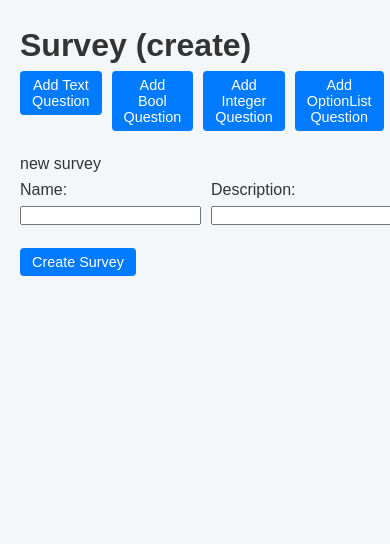
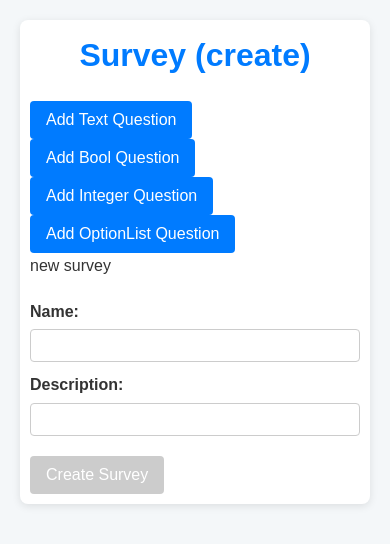
Before and after one commit to armydep/surveyhub-frontend, a React (Vite) app: page /survey in a window 390 px wide. Shown: the top 544 px of the page. Built offline with nearby package versions, Linux system fonts and the light colour scheme.

Commit message:
survey ui style css

```diff
--- a/src/components/Survey.jsx
+++ b/src/components/Survey.jsx
@@ -1,7 +1,7 @@
 import {useEffect, useState} from 'react';
 import {useLocation, useParams} from "react-router-dom";
 import {fetchSurveyById, submitAnswers, submitSurvey} from "../api/api.js";
-
+import '../styles/Survey.css'
 
 export default function Survey() {
     const {surveyId} = useParams();
@@ -186,15 +186,14 @@ export default function Survey() {
     function TextQuestionComponent(index, q, showCtrls, showAnswer, answer) {
         console.debug(`Text component added. index: ${index}. value: ${q}`);
         return (
-            <div key={index} style={{display: "flex", gap: "10px", marginBottom: "20px", borderStyle: "groove"}}>
-
-                <div style={{borderStyle: "groove"}}>
-                    <div>question (text)</div>
+            <div key={index} className="form-group bordered">
+                <div className="form-section">
+                    <div><strong>Question (text)</strong></div>
                     <textarea value={q.question}
                               disabled={showCtrls}
                               placeholder="Type a question (txt)"
                               onChange={(event) => handleTextQuestionChange(index, event)}/>
-                    <div style={{display: "flex", gap: "10px", marginBottom: "20px"}}>
+                    <div className="form-group">
                         <div>
                             <label htmlFor="quantity">Min size:</label>
                             <input
@@ -214,16 +213,15 @@ export default function Survey() {
                     </div>
                     {
                         !showCtrls &&
-                        (<button type="button" onClick={() => removeQuestion(index)} style={{marginLeft: '10px'}}>
+                        (<button type="button" onClick={() => removeQuestion(index)}>
                             Remove (txt)
                         </button>)
                     }
                 </div>
                 {
                     showAnswer &&
-                    (<div
-                        style={{display: "flex", gap: "10px", marginBottom: "20px", borderStyle: "groove"}}>
-                        <div>answer (text)</div>
+                    (<div className="form-section bordered">
+                        <div><strong>Answer (text)</strong></div>
                         <textarea
                             disabled={!showAnswer}
                             value={answer.value} placeholder="Type an answer (txt)"
@@ -237,17 +235,16 @@ export default function Survey() {
 
     function BooleanQuestionComponent(index, qst, showCtrls, showAnswer, answer) {
         return (
-            <div key={index} style={{display: "flex", gap: "10px", marginBottom: "20px", borderStyle: "groove"}}>
-                <div style={{borderStyle: "groove"}}>
-                    <div>question (bool)</div>
+            <div key={index} className="form-group bordered">
+                <div className="form-section">
+                    <div><strong>Question (bool)</strong></div>
                     <textarea disabled={showCtrls}
-                              value={qst.question} placeholder="Type a question (bool)"
                               onChange={(event) => handleBooleanQuestionChange(index, event)}
-                    />
-                    <div style={{display: "flex", gap: "10px", marginBottom: "20px"}}>
+                              value={qst.question} placeholder="Type a question (bool)"/>
+                    <div>
                         {
                             !showCtrls &&
-                            (<button type="button" onClick={() => removeQuestion(index)} style={{marginLeft: '10px'}}>
+                            (<button type="button" onClick={() => removeQuestion(index)}>
                                 Remove (bool)
                             </button>)
                         }
@@ -255,8 +252,9 @@ export default function Survey() {
                 </div>
                 {
                     showAnswer && (
-                        <div style={{display: "flex", gap: "10px", marginBottom: "20px", borderStyle: "groove"}}>
-                            <div>answer (bool)</div>
+                        <div className="form-section bordered">
+                            <div><strong>Answer (bool)</strong></div>
+                            <div className="radio-group">
                                 <label key={'b1'}>
                                     <input
                                         type="radio"
@@ -267,7 +265,6 @@ export default function Survey() {
                                     />
                                     true
                                 </label>
-                            <br/>
                                 <label key={'b2'}>
                                     <input
                                         type="radio"
@@ -278,7 +275,7 @@ export default function Survey() {
                                     />
                                     false
                                 </label>
-                            <br/>
+                            </div>
                             <p>Selected Option: {answer.value}</p>
                         </div>)
                 }
@@ -288,14 +285,14 @@ export default function Survey() {
 
     function IntegerQuestionComponent(index, value, showCtrls, showAnswer, answer) {
         return (
-            <div key={index} style={{display: "flex", gap: "10px", marginBottom: "20px", borderStyle: "groove"}}>
-                <div style={{borderStyle: "groove"}}>
-                    <div>question (int)</div>
+            <div key={index} className="form-group bordered">
+                <div className="form-section">
+                    <div><strong>Question (int)</strong></div>
                     <textarea value={value.question}
                               disabled={showCtrls}
                               placeholder="Type a question (int)"
                               onChange={(event) => handleIntegerQuestionChange(index, event)}/>
-                    <div style={{display: "flex", gap: "10px", marginBottom: "20px"}}>
+                    <div className="form-group">
                         <div>
                             <label htmlFor="quantity">Min:</label>
                             <input
@@ -315,15 +312,15 @@ export default function Survey() {
                     </div>
                     {
                         !showCtrls &&
-                        (<button type="button" onClick={() => removeQuestion(index)} style={{marginLeft: '10px'}}>
+                        (<button type="button" onClick={() => removeQuestion(index)}>
                             Remove (int)
                         </button>)
                     }
                 </div>
                 {
                     showAnswer && (
-                        <div style={{display: "flex", gap: "10px", marginBottom: "20px", borderStyle: "groove"}}>
-                            <div>answer (int)</div>
+                        <div  className="form-section bordered">
+                            <div><strong>Answer (int)</strong></div>
                             <input disabled={!showAnswer}
                                    onChange={(event) => handleAnswerChange(index, event)}
                                    value={answer.value}
@@ -337,42 +334,41 @@ export default function Survey() {
 
     function OptionListQuestionComponent(index, value, showCtrls, showAnswer, answer) {
         return (
-            <div key={index} style={{display: "flex", gap: "10px", marginBottom: "20px", borderStyle: "groove"}}>
-                <div style={{borderStyle: "groove"}}>
-                    <div>question (optlist)</div>
+            <div key={index} className="form-group bordered">
+                <div className="form-section">
+                    <div><strong>Question (optlist)</strong></div>
                     <textarea
                         disabled={showCtrls}
                         value={value.question} placeholder="Type a question (optlist)"
                         onChange={(event) => handleOptionListQuestionChange(index, event)}/>
-                    <div style={{marginTop: '10px', marginBottom: '10px', borderStyle: "ridge"}}>
+                    <div className="bordered" style={{marginTop: "10px", marginBottom: "10px", padding: "10px"}}>
                         <label>Options</label>
                         <button type="button" disabled={showCtrls} onClick={() => addOptionItem(index)}>Add Option item
                         </button>
-                        <div>
+                        <div className="option-list">
                             {
                                 questions[index].options.map((optitem, ind) => {
                                     console.debug("Option item: " + optitem + ". index: " + ind);
                                     return (
-                                        <div key={ind} style={{margin: '20px'}}>
+                                        <div key={ind} className="option-item">
                                             <label>{ind}:</label>
                                             <input
                                                 disabled={showCtrls}
                                                 value={optitem}
                                                 onChange={(event) => handleOptionItemTextChange(index, ind, event)}/>
                                             <button disabled={showCtrls} type="button"
-                                                    onClick={() => removeOptionItem(index, ind)}
-                                                    style={{margin: '10px'}}>Remove option
+                                                    style={{marginLeft: "10px"}}
+                                                    onClick={() => removeOptionItem(index, ind)}>Remove option
                                             </button>
                                         </div>
                                     );
                                 })
                             }
                         </div>
-
                     </div>
                     {
                         !showCtrls &&
-                        (<button type="button" onClick={() => removeQuestion(index)} style={{marginLeft: '10px'}}>
+                        (<button type="button" onClick={() => removeQuestion(index)}>
                             Remove (optlist)
                         </button>)
                     }
@@ -380,8 +376,8 @@ export default function Survey() {
                 {
                     showAnswer &&
                     (
-                        <div>
-                            <div>answer (optlist)</div>
+                        <div className="form-section">
+                            <div><strong>Answer (optlist)</strong></div>
                             {questions[index].options.map((opt, ind) => {
                                 const isChecked = (answer.value === (value.options.indexOf(opt)));
                                 console.log("Opt list items: " + opt + ". isChecked:" + isChecked + ". qst: " + JSON.stringify(value));
@@ -604,10 +600,10 @@ export default function Survey() {
         }
     };
 
-    return (<div>
+    return (<div className="container">
             <h1>Survey ({mode})</h1>
             {!survey ?
-                (<div style={{display: "flex", gap: "10px", marginBottom: "20px"}}>
+                (<div>
                     <div>
                         <button type="button" onClick={addTextQuestion}>Add Text Question</button>
                     </div>
@@ -624,7 +620,7 @@ export default function Survey() {
             }
             {
                 survey ?
-                    (<div>
+                    (<div className="survey-info">
                             <p><strong>Survey ID:</strong>{survey.surveyId}</p>
                             <p><strong>User ID:</strong>{survey.userId}</p>
                             <p><strong>Created:</strong>{new Date(survey.timestamp).toLocaleString()}</p>
@@ -632,7 +628,7 @@ export default function Survey() {
                     ) : (<div>new survey</div>)
             }
             <form onSubmit={handleSubmit}>
-                <div style={{display: "flex", gap: "10px", marginBottom: "20px"}}>
+                <div className="form-group">
                     <div>
                         <label>Name:</label>
                         <input type="text" value={name}
--- /dev/null
+++ b/src/styles/Survey.css
@@ -0,0 +1,137 @@
+* {
+    box-sizing: border-box;
+    margin: 0;
+    padding: 0;
+}
+
+body {
+    font-family: Arial, sans-serif;
+    background-color: #f4f7f9;
+    color: #333;
+    line-height: 1.6;
+    padding: 20px;
+}
+
+/* Container Style */
+.container {
+    max-width: 800px;
+    margin: 0 auto;
+    background: #fff;
+    padding: 20px;
+    border-radius: 8px;
+    box-shadow: 0 2px 8px rgba(0, 0, 0, 0.1);
+}
+
+h1 {
+    text-align: center;
+    margin-bottom: 20px;
+    color: #007bff;
+}
+
+/* Survey Info */
+.survey-info {
+    margin-bottom: 20px;
+    padding: 10px;
+    background-color: #e9f2fb;
+    border-radius: 4px;
+}
+
+.survey-info p {
+    margin-bottom: 5px;
+}
+
+/* Form Styles */
+form {
+    margin-top: 20px;
+}
+
+.form-group {
+    display: flex;
+    gap: 10px;
+    margin-bottom: 20px;
+    flex-wrap: wrap;
+}
+
+.form-group div {
+    flex: 1;
+    min-width: 200px;
+}
+
+label {
+    display: block;
+    margin-bottom: 5px;
+    font-weight: bold;
+}
+
+input[type="text"],
+input[type="number"],
+textarea {
+    width: 100%;
+    padding: 8px;
+    border: 1px solid #ccc;
+    border-radius: 4px;
+}
+
+textarea {
+    resize: vertical;
+    min-height: 80px;
+}
+
+/* Section borders */
+.bordered {
+    border: 2px groove #ccc;
+    padding: 10px;
+    border-radius: 4px;
+    width: 100%;
+}
+
+.form-section {
+    margin-bottom: 20px;
+}
+
+/* Radio and option list styles */
+.radio-group label {
+    margin-right: 10px;
+}
+
+.option-item {
+    display: flex;
+    align-items: center;
+    margin: 10px 0;
+}
+
+.option-item label {
+    margin-right: 5px;
+}
+
+/* Button Styles */
+button {
+    background-color: #007bff;
+    border: none;
+    color: #fff;
+    padding: 10px 16px;
+    font-size: 1rem;
+    border-radius: 4px;
+    cursor: pointer;
+    transition: background-color 0.3s ease;
+}
+
+button:hover {
+    background-color: #0056b3;
+}
+
+button[disabled] {
+    background-color: #ccc;
+    cursor: not-allowed;
+}
+
+/* Responsive Adjustments */
+@media (max-width: 600px) {
+    .container {
+        padding: 10px;
+    }
+
+    .form-group {
+        flex-direction: column;
+    }
+}
```
Also changed, not shown: src/components/Home.jsx (+4 -4 lines). Lines whose indentation alone changed are shown as unchanged.
